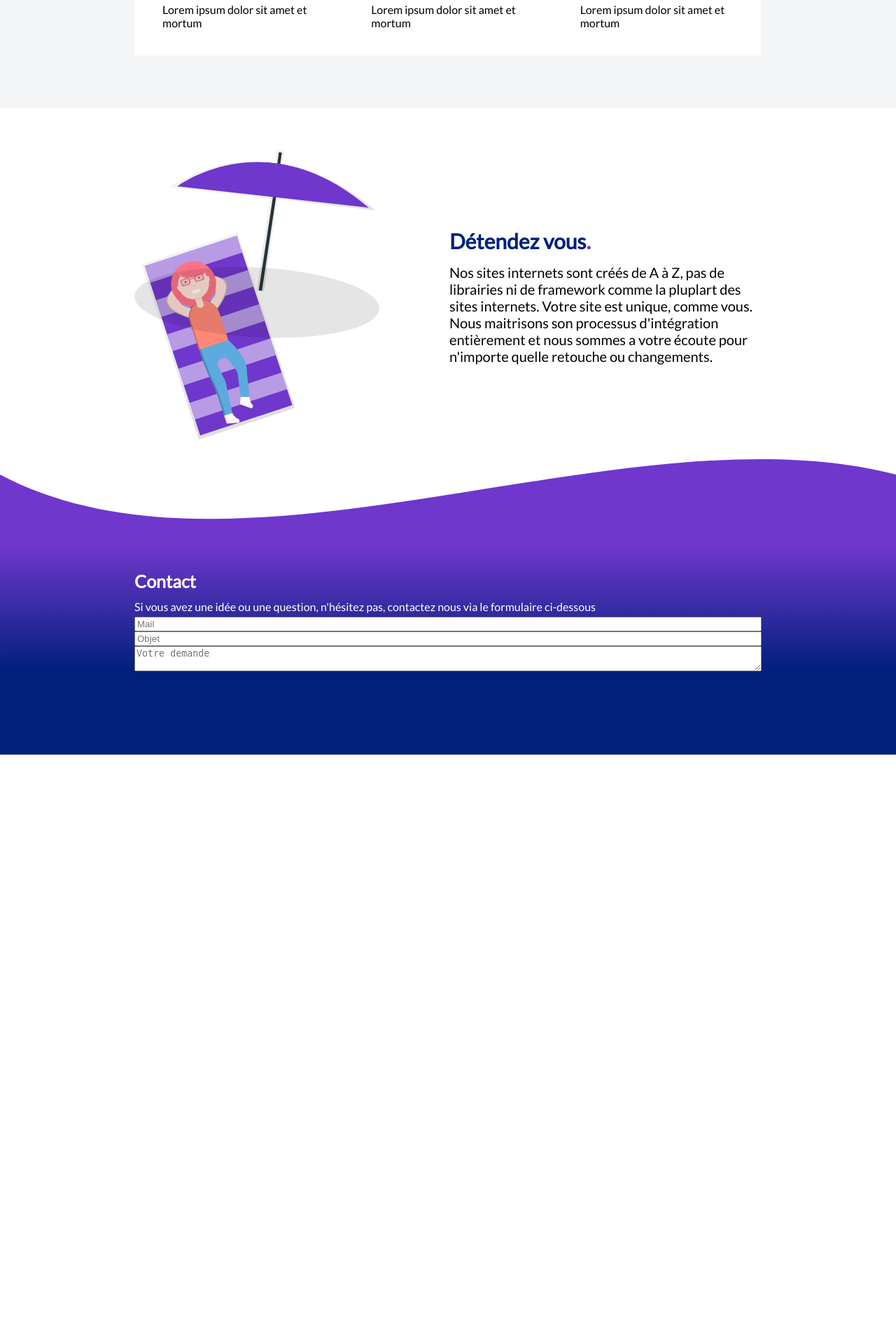
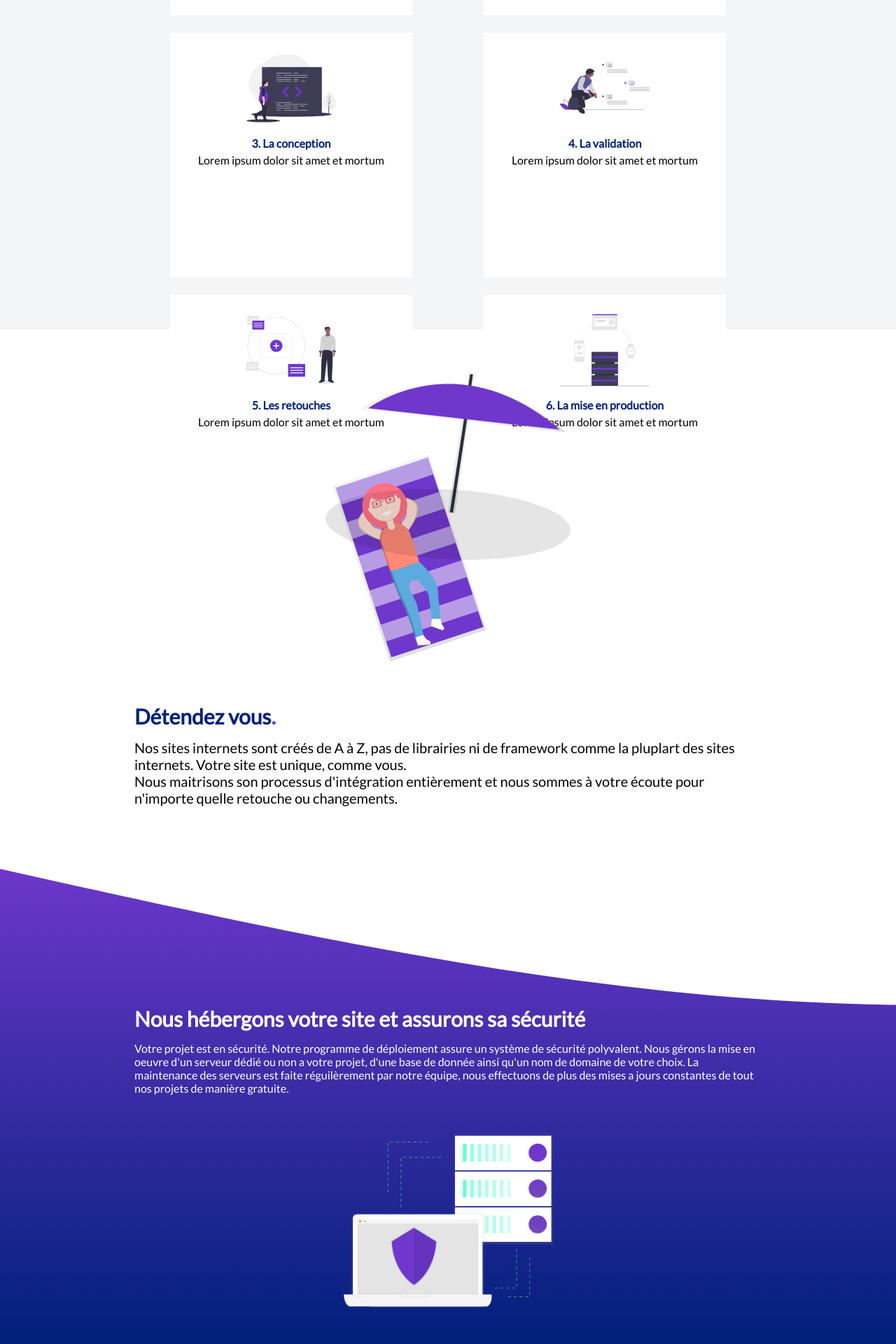
Before and after one commit to LucdoOf/AgileWebSite, a PHP site: page /views/home.php in a window 1280 px wide. Shown: the part 1880-3800 px from the top of the page at 70% size. Before the commit the page ends 2958 px from the top, so only its background shows below. Run offline with PHP 8.4, Linux system fonts and the light colour scheme.

Commit message:
Finished home page

```diff
--- a/res/stylesheets/css/main.css
+++ b/res/stylesheets/css/main.css
@@ -40,6 +40,22 @@ a {
   display: flex;
   flex-direction: row; }
 
+@media (max-device-width: 850px) {
+  .m-row {
+    display: flex;
+    flex-direction: row; }
+
+  .m-column {
+    display: flex;
+    flex-direction: column; } }
+@media (max-device-width: 1100px) {
+  .t-row {
+    display: flex;
+    flex-direction: row; }
+
+  .t-column {
+    display: flex;
+    flex-direction: column; } }
 .column {
   display: flex;
   flex-direction: column; }
@@ -121,22 +141,40 @@ header {
 
 footer {
   width: 100%;
-  height: 300px;
-  background: linear-gradient(0deg, #00207b 40%, #6f37cc 100%);
-  padding: 30px 15%;
+  background-color: #00207b;
+  padding: 100px 15%;
   box-sizing: border-box; }
+
+input, textarea {
+  margin: 5px 0; }
+
+input[type="text"], input[type="email"], textarea {
+  padding: 7px 12px;
+  border: 2px solid #f4f5f6;
+  resize: none;
+  border-radius: 5px; }
+
+input[type="button"], input[type="submit"] {
+  width: fit-content; }
 
 #main #home-wrapper {
   height: 100%;
+  position: relative;
   width: 100%;
-  background: linear-gradient(45deg, #00207b, #6f37cc); }
+  background: linear-gradient(45deg, #00207b, #6f37cc);
+  display: flex;
+  box-sizing: border-box; }
+  @media (max-device-width: 850px) {
+    #main #home-wrapper {
+      height: auto;
+      padding: 150px 50px;
+      padding-bottom: 180px; } }
   #main #home-wrapper #centered-wrapper {
-    top: 25%;
-    left: 15%;
-    right: 15%;
-    width: 70%;
-    height: 75%;
+    margin: auto;
     justify-content: space-between; }
+    @media (max-device-width: 1420px) {
+      #main #home-wrapper #centered-wrapper h1 {
+        margin-top: -30px; } }
     #main #home-wrapper #centered-wrapper #computer-wrapper {
       width: 100%;
       justify-content: space-between; }
@@ -193,6 +246,12 @@ footer {
     grid-template-rows: 50% 50%;
     margin-bottom: 50px;
     grid-row-gap: 25px; }
+    @media (max-device-width: 1100px) {
+      #main #roadmap-wrapper #roadmap-grid {
+        grid-template-columns: 50% 50%; } }
+    @media (max-device-width: 550px) {
+      #main #roadmap-wrapper #roadmap-grid {
+        grid-template-columns: 100%; } }
     #main #roadmap-wrapper #roadmap-grid .roadstep {
       padding: 15px 40px;
       background-color: white;
@@ -216,12 +280,38 @@ footer {
     min-width: 350px;
     max-width: 350px;
     margin-right: 100px; }
+    @media (max-device-width: 1100px) {
+      #main #chill-wrapper #chill-img {
+        margin-right: 0px;
+        min-width: 0;
+        width: 100%; } }
+  @media (max-device-width: 1100px) {
+    #main #chill-wrapper #chill-paragraph-wrapper {
+      margin-top: 50px;
+      margin-bottom: 100px; } }
   #main #chill-wrapper #chill-paragraph-wrapper p {
     font-size: 20px; }
-#main #wave-transition {
-  height: 150px;
-  overflow: hidden; }
-  #main #wave-transition svg path {
-    fill: #6f37cc; }
+#main #server-wrapper {
+  mask: url("../../images/svg/wave.svg");
+  background: linear-gradient(0deg, #00207b, #6f37cc);
+  mask-repeat: no-repeat;
+  mask-size: cover;
+  mask-position: left;
+  padding: 50px 15%;
+  padding-top: 200px;
+  margin-top: -30px;
+  justify-content: space-between;
+  align-items: center;
+  margin-bottom: -1px; }
+  #main #server-wrapper img {
+    margin-left: 100px;
+    min-width: 300px;
+    max-width: 300px; }
+    @media (max-device-width: 1100px) {
+      #main #server-wrapper img {
+        margin-left: 0;
+        min-width: 0;
+        width: 100%;
+        margin-top: 50px; } }
 
 /*# sourceMappingURL=main.css.map */
--- a/res/stylesheets/scss/abstracts/_variables.scss
+++ b/res/stylesheets/scss/abstracts/_variables.scss
@@ -4,3 +4,10 @@ $blue: #00207b;
 $green: #81eea1;
 $purple: #6f37cc;
 $gray: #f4f5f6;
+
+
+$mobile: "(max-device-width: 550px)";
+$small-tablet: "(max-device-width: 850px)";
+$tablet: "(max-device-width: 1100px)";
+$small-screen: "(max-device-width: 1420px)";
+$big-screen: "(min-device-width: 1700px)";
--- a/res/stylesheets/scss/base/_base.scss
+++ b/res/stylesheets/scss/base/_base.scss
@@ -12,6 +12,30 @@
 .row {
   display: flex;
   flex-direction: row;
+}
+
+@media #{$small-tablet} {
+  .m-row {
+    display: flex;
+    flex-direction: row;
+  }
+
+  .m-column {
+    display: flex;
+    flex-direction: column;
+  }
+}
+
+@media #{$tablet} {
+  .t-row {
+    display: flex;
+    flex-direction: row;
+  }
+
+  .t-column {
+    display: flex;
+    flex-direction: column;
+  }
 }
 
 .column {
--- /dev/null
+++ b/res/stylesheets/scss/components/_input.scss
@@ -0,0 +1,14 @@
+input, textarea {
+  margin:5px 0;
+}
+
+input[type="text"], input[type="email"], textarea {
+  padding: 7px 12px;
+  border: 2px solid $gray;
+  resize: none;
+  border-radius: 5px;
+}
+
+input[type="button"], input[type="submit"] {
+  width: fit-content;
+}
--- a/res/stylesheets/scss/layouts/_footer.scss
+++ b/res/stylesheets/scss/layouts/_footer.scss
@@ -1,8 +1,6 @@
 footer {
   width: 100%;
-  height: 300px;
-  background: linear-gradient(0deg, $blue 40%, $purple 100%);
-  padding: 30px 15%;
+  background-color: $blue;
+  padding: 100px 15%;
   box-sizing: border-box;
-
 }
--- a/res/stylesheets/scss/layouts/_header.scss
+++ b/res/stylesheets/scss/layouts/_header.scss
@@ -9,11 +9,14 @@ header {
   flex-direction: row;
   align-items: center;
   box-sizing: border-box;
-
+  z-index: 2;
   #menu {
     list-style-type: none;
     padding: 0;
     margin: 0;
+    @media #{$small-tablet} {
+      display: none;
+    }
     li {
       display: inline;
       a {
--- a/res/stylesheets/scss/main.scss
+++ b/res/stylesheets/scss/main.scss
@@ -5,6 +5,7 @@
 @import "base/base";
 @import "layouts/header";
 @import "layouts/footer";
+@import "components/input";
 @import "pages/home";
 
 //$FileName$ $ProjectFileDir$/res/stylesheets/css/main.css
--- a/res/stylesheets/scss/pages/_home.scss
+++ b/res/stylesheets/scss/pages/_home.scss
@@ -82,6 +104,12 @@
       grid-template-rows: 50% 50%;
       margin-bottom: 50px;
       grid-row-gap: 25px;
+      @media #{$tablet} {
+        grid-template-columns: 50% 50%;
+      }
+      @media #{$mobile} {
+        grid-template-columns: 100%;
+      }
       .roadstep {
         img {
           width: 128px;
@@ -109,18 +143,44 @@
       min-width: 350px;
       max-width: 350px;
       margin-right: 100px;
+      @media #{$tablet} {
+        margin-right: 0px;
+        min-width: 0;
+        width: 100%;
+      }
     }
     #chill-paragraph-wrapper {
+      @media #{$tablet} {
+        margin-top: 50px;
+        margin-bottom: 100px;
+      }
       p {
         font-size: 20px;
       }
     }
   }
-  #wave-transition {
-    height: 150px;
-    overflow: hidden;
-    svg path {
-      fill: $purple;
+  #server-wrapper {
+    mask: url("../../images/svg/wave.svg");
+    background: linear-gradient(0deg, $blue, $purple);
+    mask-repeat: no-repeat;
+    mask-size: cover;
+    mask-position: left;
+    padding: 50px 15%;
+    padding-top: 200px;
+    margin-top: -30px;
+    justify-content: space-between;
+    align-items: center;
+    margin-bottom: -1px;
+    img {
+      margin-left: 100px;
+      min-width: 300px;
+      max-width: 300px;
+      @media #{$tablet} {
+        margin-left: 0;
+        min-width: 0;
+        width: 100%;
+        margin-top: 50px;
+      }
     }
   }
 }
--- a/views/home.php
+++ b/views/home.php
@@ -14,13 +14,13 @@
         </header>
         <div id="main">
             <div id="home-wrapper">
-                <div id="centered-wrapper" class="wrapper absolute column align">
+                <div id="centered-wrapper" class="wrapper column align">
                     <div id="computer-wrapper" class="wrapper row">
                         <div class="wrapper column">
                             <h1 class="cw">Agile-web.net</h1>
                             <h2 class="cw">Votre solution numérique</h2>
                             <p class="cw">
-                                Vous cherchez a <strong>développer</strong> votre entreprise ?<br>
+                                Vous cherchez à <strong>développer</strong> votre entreprise ?<br>
                                 Vous avez un projet <strong>ambitieux</strong> ? <br>
                                 Vous souhaitez étendre votre couverture <strong>digitale</strong> ? <br>
                                 Nous avons la <strong>solution</strong> qu'il vous faut !
@@ -34,13 +34,13 @@
                     </div>
                 </div>
             </div>
-            <div id="coworking-wrapper" class="row">
+            <div id="coworking-wrapper" class="row t-column">
                 <img id="coworking-img" src="res/images/svg/coworking.svg" alt="Coworking"/>
                 <div id="coworking-paragraph-wrapper" class="column">
                     <h2 class="dot">Votre projet mérite le meilleur</h2>
                     <p class="cb">
                         Nous développons votre projet en suivant une méthode agile<br>
-                        Nous vous accompagnons de la conception a la mise en ligne de votre site internet en passant par le <a target="_blank" href="https://fr.wikipedia.org/wiki/Optimisation_pour_les_moteurs_de_recherche">SEO</a><br>
+                        Nous vous accompagnons de la conception à la mise en ligne de votre site internet en passant par le <a target="_blank" href="https://fr.wikipedia.org/wiki/Optimisation_pour_les_moteurs_de_recherche">SEO</a><br>
                         Le processus de développement se fait conjointement avec vous en communiquant régulièrement sur nos avancées<br>
                     </p>
                 </div>
@@ -80,32 +80,39 @@
                     </div>
                 </div>
             </div>
-            <div id="chill-wrapper" class="row">
+            <div id="chill-wrapper" class="row t-column">
                 <img id="chill-img" src="res/images/svg/chill.svg" alt="Détendez vous"/>
                 <div id="chill-paragraph-wrapper" class="column">
                     <h2 class="dot">Détendez vous</h2>
                     <p class="cb">
                         Nos sites internets sont créés de A à Z, pas de librairies ni de framework comme la pluplart des sites internets.
                         Votre site est unique, comme vous.<br>
-                        Nous maitrisons son processus d'intégration entièrement et nous sommes a votre écoute pour n'importe quelle retouche ou changements.<br>
+                        Nous maitrisons son processus d'intégration entièrement et nous sommes à votre écoute pour n'importe quelle retouche ou changements.<br>
 
                     </p>
                 </div>
             </div>
-            <div id="wave-transition">
-                <svg viewBox="0 0 500 150" preserveAspectRatio="none" style="height: 100%; width: 100%;">
-                    <path d="M0.00,49.98 C135.44,233.18 349.20,-50.00 500.00,49.98 L500.00,150.00 L0.00,150.00 Z" style="stroke: none;">
-                    </path>
-                </svg>
+            <div id="server-wrapper" class="row t-column">
+                <div id="server-paragraph-wrapper" class="column">
+                    <h2 class="cw">Nous hébergons votre site et assurons sa sécurité</h2>
+                    <p class="cw">
+                        Votre projet est en sécurité. Notre programme de déploiement assure un système de sécurité polyvalent.
+                        Nous gérons la mise en oeuvre d'un serveur dédié ou non a votre projet, d'une base de donnée ainsi qu'un nom de domaine de votre choix.
+                        La maintenance des serveurs est faite réguilèrement par notre équipe, nous effectuons de plus des mises a jours constantes de tout nos projets
+                        de manière gratuite.
+                    </p>
+                </div>
+                <img id="chill-img" src="res/images/svg/server.svg" alt=""/>
             </div>
         </div>
         <footer>
+            <h2 class="cw">Contact</h2>
+            <p class="cw">Si vous avez une idée ou une question, n'hésitez pas, contactez nous via le formulaire ci-dessous</p>
             <form class="column">
-                <h3 class="cw">Contact</h3>
-                <p class="cw">Si vous avez une idée ou une question, n'hésitez pas, contactez nous via le formulaire ci-dessous</p>
                 <input type="email" placeholder="Mail"/>
                 <input type="text" placeholder="Objet"/>
                 <textarea placeholder="Votre demande"></textarea>
+                <input type="submit">
             </form>
         </footer>
     </body>
```
Also changed, not shown: other parts of res/stylesheets/css/main.css (+28 -4 lines), other parts of res/stylesheets/scss/pages/_home.scss (+36 -8 lines), res/images/svg/server.svg (added), res/images/svg/wave.svg (added), res/stylesheets/scss/layouts/_inputs.scss (added), 1 other file.
